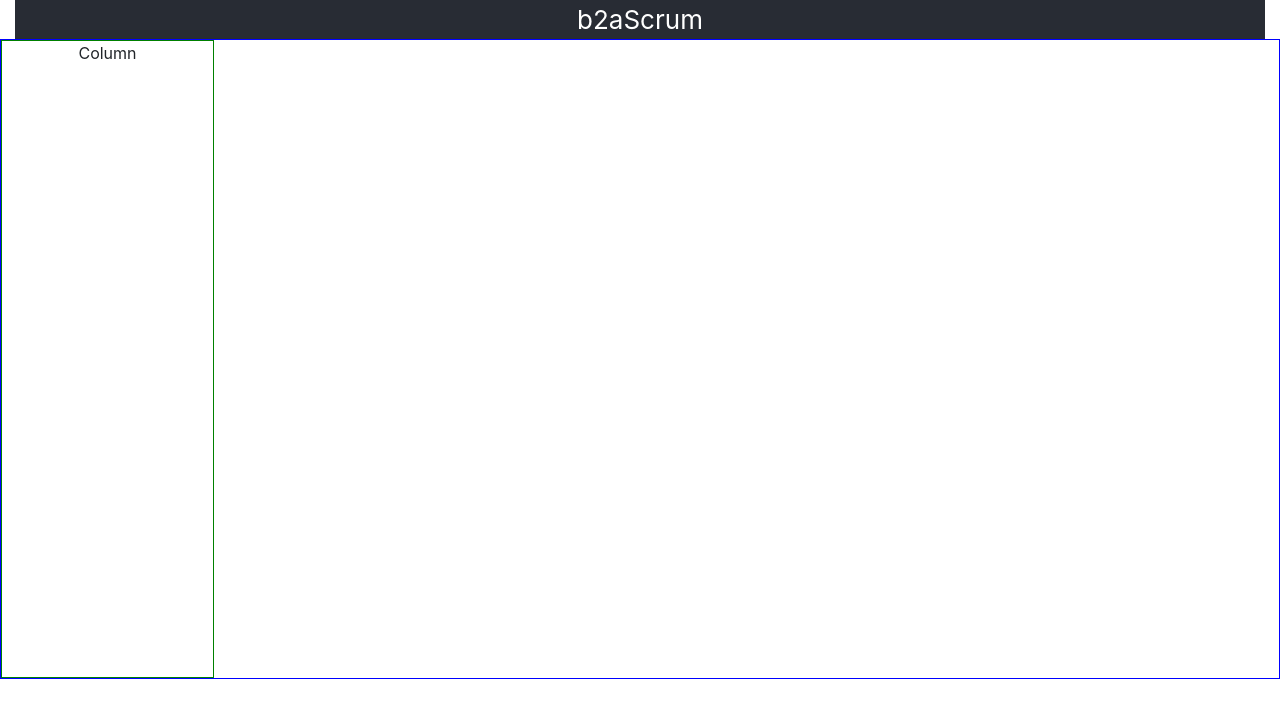
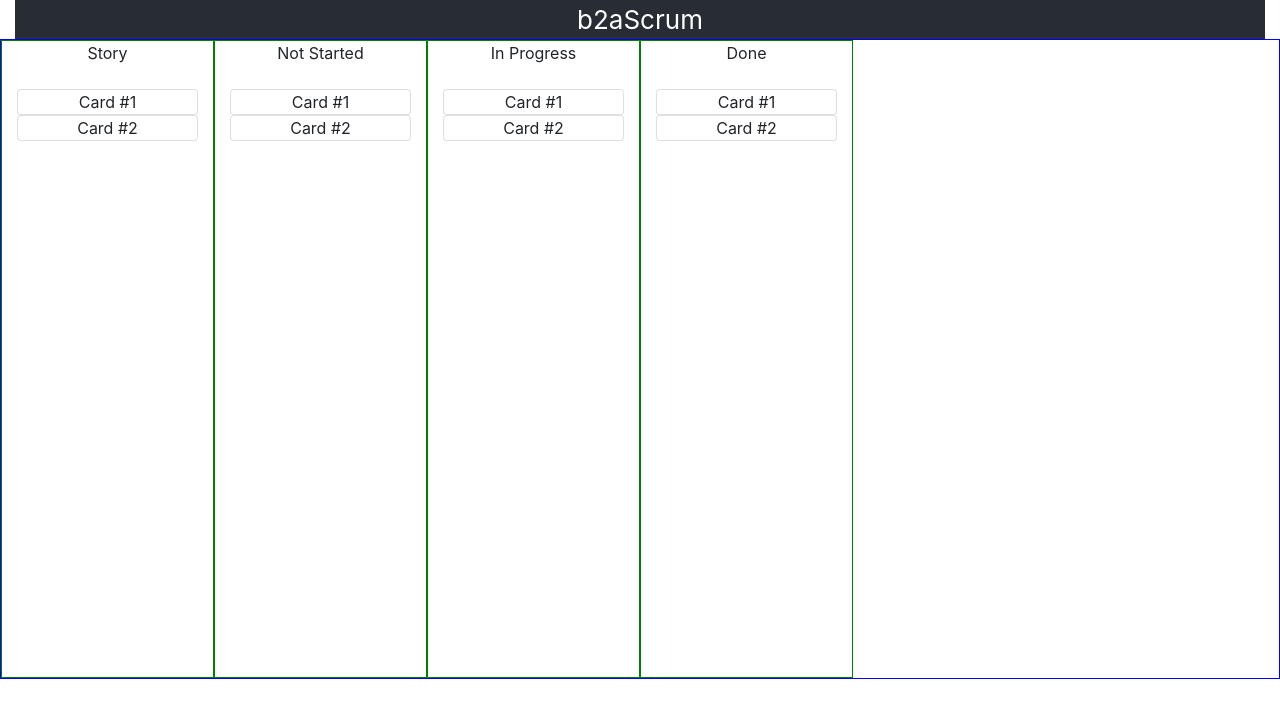
Before and after one commit to mytuny/b2ascrum-frontend-react, a React (Create React App) app: page / in a window 1280 px wide. Shown: the top 718 px of the page. Built offline with nearby package versions, Linux system fonts and the light colour scheme.

Commit message:
Define components relashionships

```diff
--- a/src/components/Board.js
+++ b/src/components/Board.js
@@ -1,12 +1,23 @@
 import React from 'react';
 import Column from './Column';
 
-function Board() {
-  return (
-    <div className="board row">
-      <Column />
-    </div>
-  );
+class Board extends React.Component {
+    constructor(props) {
+        super(props);
+        // State
+        this.state = {
+            columns: ["Story", "Not Started", "In Progress", "Done"]
+        };
+    }
+
+    render() {
+        const {columns} = this.state;
+        return (
+            <div className="board row">
+              {columns && columns.map(column => <Column key={column} name={column} />)}
+            </div>
+          );
+    }
 }
 
 export default Board;
--- a/src/components/Card.js
+++ b/src/components/Card.js
@@ -0,0 +1,26 @@
+import React from 'react';
+
+class Card extends React.Component {
+    constructor(props) {
+        super(props);
+        // State
+        this.state = {
+            title: props.title,
+            content: props.content
+        };
+    }
+
+    render() {
+        const {title, content} = this.state;
+        return (
+            <div className="card">
+                <div className="card__header">{title}</div>
+                <div className="card__body">
+                    {content && content}
+                </div>
+            </div>
+          );
+    }
+}
+
+export default Card;
--- a/src/components/Column.js
+++ b/src/components/Column.js
@@ -1,11 +1,30 @@
 import React from 'react';
+import Card from './Card';
 
-function Column() {
-  return (
-    <div className="column col-2">
-      Column
-    </div>
-  );
+class Column extends React.Component {
+    constructor(props) {
+        super(props);
+        // State
+        this.state = {
+            name: props.name,
+            cards: [
+                {title: "Card #1", content: ""},
+                {title: "Card #2", content: ""}
+            ]
+        };
+    }
+
+    render() {
+        const {name, cards} = this.state;
+        return (
+            <div className="column col-2">
+                <div className="column__header">{name}</div>
+                <div className="column__tail">
+                    {cards && cards.map((card, c) => <Card key={c} title={card.title} content={card.content} />)}
+                </div>
+            </div>
+          );
+    }
 }
 
 export default Column;
--- a/src/styles/components/_Column.scss
+++ b/src/styles/components/_Column.scss
@@ -1,3 +1,11 @@
 .column {
     border: 1px solid green;
+
+    .column__header {
+        height: 48px;
+    }
+
+    .column__tail {
+        flex-direction: column;
+    }
 }
```
